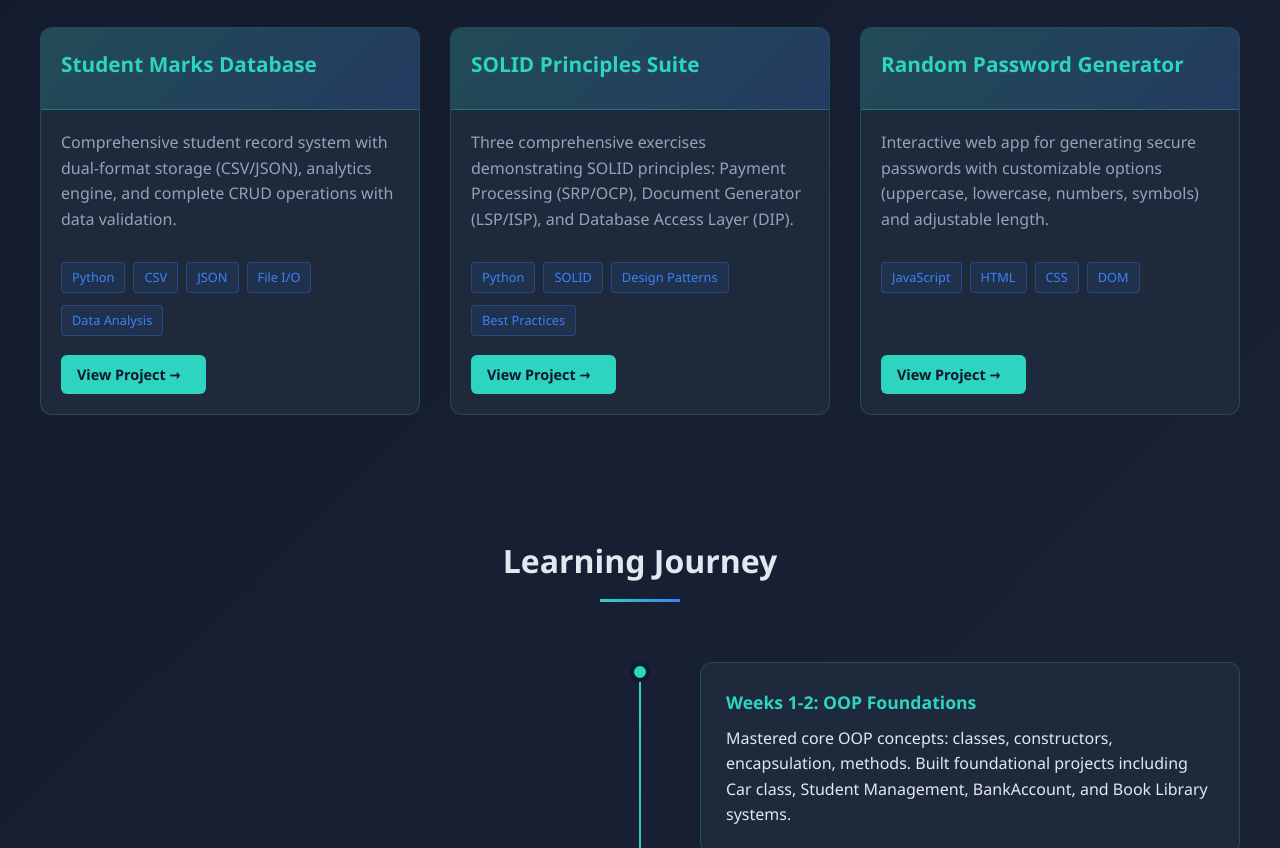
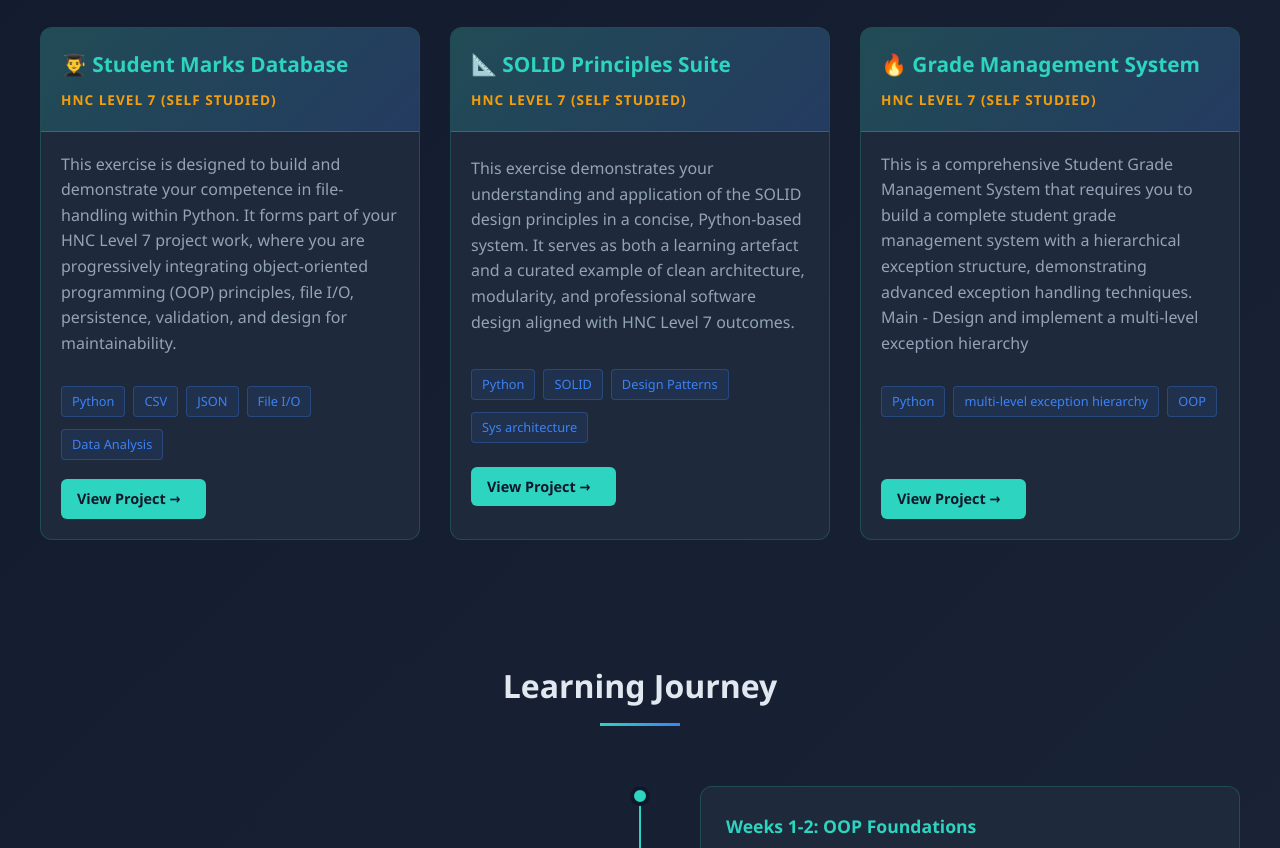
Before and after one commit to BugSlayer9000/BugSlayer9000.github.io, a plain HTML site: page index.html in a window 1280 px wide. Shown: the part 1618-2466 px from the top of the page. Drawn offline with Linux system fonts and the light colour scheme.

Commit message:
Enhance project descriptions and add phases for clarity in index.html

```diff
--- a/index.html
+++ b/index.html
@@ -151,12 +151,12 @@
                 <!-- Student Marks Database -->
                 <div class="project-card">
                     <div class="project-header">
-                        <h3 class="project-title">Student Marks Database</h3>
+                        <h3 class="project-title">👨‍🎓 Student Marks Database</h3>
+                        <div class="project-phase">hnc level 7 (self Studied)</div>
                     </div>
                     <div class="project-body">
                         <p class="project-description">
-                            Comprehensive student record system with dual-format storage (CSV/JSON),
-                            analytics engine, and complete CRUD operations with data validation.
+                            This exercise is designed to build and demonstrate your competence in file-handling within Python. It forms part of your HNC Level 7 project work, where you are progressively integrating object-oriented programming (OOP) principles, file I/O, persistence, validation, and design for maintainability.
                         </p>
                         <div class="tech-tags">
                             <span class="tech-tag">Python</span>
@@ -172,19 +172,19 @@
                 <!-- SOLID Exercises -->
                 <div class="project-card">
                     <div class="project-header">
-                        <h3 class="project-title">SOLID Principles Suite</h3>
+                        <h3 class="project-title">📐 SOLID Principles Suite</h3>
+                        <div class="project-phase">hnc level 7 (self Studied)</div>
                     </div>
                     <div class="project-body">
                         <p class="project-description">
-                            Three comprehensive exercises demonstrating SOLID principles:
-                            Payment Processing (SRP/OCP), Document Generator (LSP/ISP),
-                            and Database Access Layer (DIP).
+                            This exercise demonstrates your understanding and application of the SOLID design principles in a concise, Python-based system.
+                            It serves as both a learning artefact and a curated example of clean architecture, modularity, and professional software design aligned with HNC Level 7 outcomes.
                         </p>
                         <div class="tech-tags">
                             <span class="tech-tag">Python</span>
                             <span class="tech-tag">SOLID</span>
                             <span class="tech-tag">Design Patterns</span>
-                            <span class="tech-tag">Best Practices</span>
+                            <span class="tech-tag">Sys architecture</span>
                         </div>
                         <a href="https://github.com/BugSlayer9000/personal-HNC-journey/tree/main/Phase%201/week%205/Concepts%20Practice/Solid%20Exercises" class="project-link" target="_blank">View Project →</a>
                     </div>
@@ -193,18 +193,17 @@
                 <!-- Password Generator -->
                 <div class="project-card">
                     <div class="project-header">
-                        <h3 class="project-title">Random Password Generator</h3>
+                        <h3 class="project-title">🔥 Grade Management System</h3>
+                        <div class="project-phase">hnc level 7 (self Studied)</div>
                     </div>
                     <div class="project-body">
                         <p class="project-description">
-                            Interactive web app for generating secure passwords with customizable
-                            options (uppercase, lowercase, numbers, symbols) and adjustable length.
+                            This is a comprehensive Student Grade Management System that requires you to build a complete student grade management system with a hierarchical exception structure, demonstrating advanced exception handling techniques. Main - Design and implement a multi-level exception hierarchy
                         </p>
                         <div class="tech-tags">
-                            <span class="tech-tag">JavaScript</span>
-                            <span class="tech-tag">HTML</span>
-                            <span class="tech-tag">CSS</span>
-                            <span class="tech-tag">DOM</span>
+                            <span class="tech-tag">Python</span>
+                            <span class="tech-tag">multi-level exception hierarchy</span>
+                            <span class="tech-tag">OOP</span>
                         </div>
                         <a href="https://github.com/BugSlayer9000/personal-HNC-journey/tree/main/Random%20Password%20Genarator" class="project-link" target="_blank">View Project →</a>
                     </div>
```
